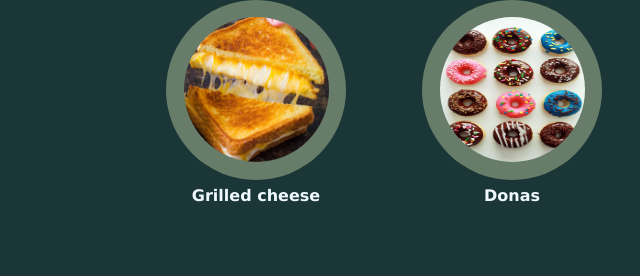
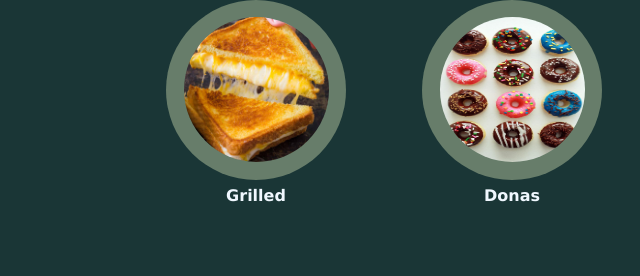
Before and after one commit to cedukcoffee/cedukcoffee.github.io, a plain HTML site: page index.html in a window 1280 px wide. Shown: the part 1395-1671 px from the top of the page, 0-640 px from the left. Drawn offline with Linux system fonts and the light colour scheme.

Commit message:
update title-grilled

```diff
--- a/index.html
+++ b/index.html
@@ -108,7 +108,7 @@
             <div class="conteiner-product">
                 <a href="#" class="openModal" data-modal="modal9">
                     <img id="img" src="/images/img9.jpeg" alt="">
-                    <p id="title-product">Grilled cheese</p>
+                    <p id="title-product">Grilled</p>
                 </a>
             </div>
             <div class="conteiner-product">
```
